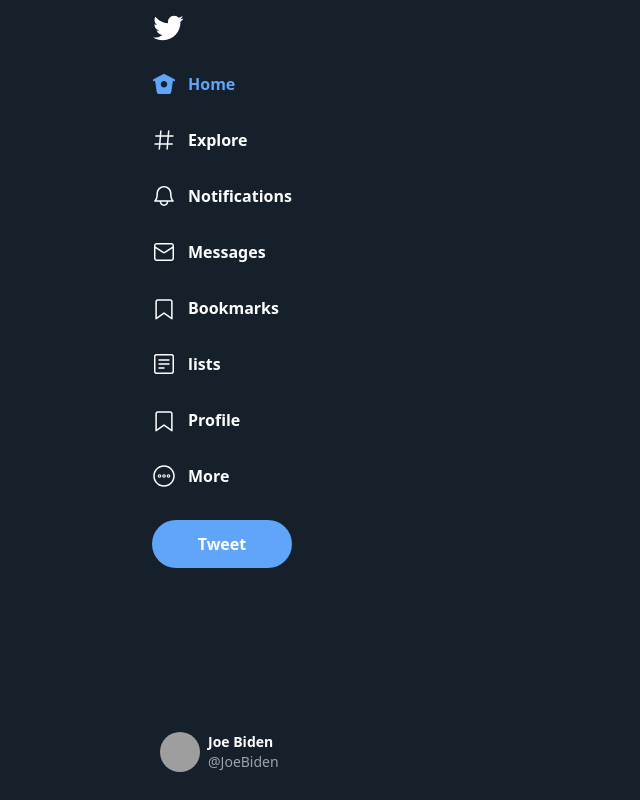
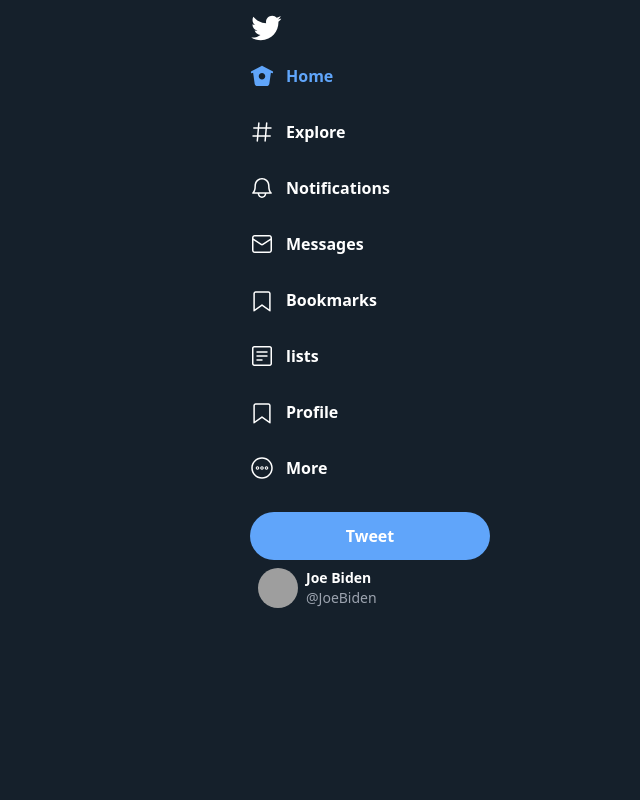
Before and after one commit to dev-mkr/data-fetching-techniques, a React (Vite) app: page / in a window 1280 px wide. Shown: the whole page, without its empty margins (390-1030 px from the left). Built offline with nearby package versions, Linux system fonts and the light colour scheme; grey boxes are pictures that could not be loaded.

Commit message:
finished leftSide section 🎉

```diff
--- a/src/Layout/LeftSide/index.tsx
+++ b/src/Layout/LeftSide/index.tsx
@@ -1,11 +1,33 @@
-import LeftSideLinks from "./components/LeftSideLinks";
+import { ReactComponent as Logo } from "../../assets/twitterLogo.svg";
+import { ReactComponent as Home } from "../../assets/Home.svg";
+import { ReactComponent as Explore } from "../../assets/Explore.svg";
+import { ReactComponent as Notifications } from "../../assets/Notifications.svg";
+import { ReactComponent as Messages } from "../../assets/Messages.svg";
+import { ReactComponent as lists } from "../../assets/lists.svg";
+import { ReactComponent as Bookmarks } from "../../assets/Bookmarks.svg";
+import { ReactComponent as Profile } from "../../assets/Bookmarks.svg";
+import { ReactComponent as More } from "../../assets/More.svg";
+import LeftSidbarItme from "./components/LeftSidbarItem";
 import UserProfile from "./components/UserProfile";
 const LeftSide = () => {
   return (
-    <>
-      <LeftSideLinks />
+    <aside className="fixed top-0 pr-3 ">
+      <Logo className="mt-3 w-8 text-blue-400 text-white" />
+      <ul className="mt-5">
+        <LeftSidbarItme text="Home" Icon={Home} active={true} />
+        <LeftSidbarItme text="Explore" Icon={Explore} />
+        <LeftSidbarItme text="Notifications" Icon={Notifications} />
+        <LeftSidbarItme text="Messages" Icon={Messages} />
+        <LeftSidbarItme text="Bookmarks" Icon={Bookmarks} />
+        <LeftSidbarItme text="lists" Icon={lists} />
+        <LeftSidbarItme text="Profile" Icon={Profile} />
+        <LeftSidbarItme text="More" Icon={More} />
+      </ul>
+      <button className="font-sm grid w-60 place-items-center rounded-full bg-blue-400 p-3 font-bold text-white hover:bg-blue-500">
+        Tweet
+      </button>
       <UserProfile />
-    </>
+    </aside>
   );
 };
 
```
